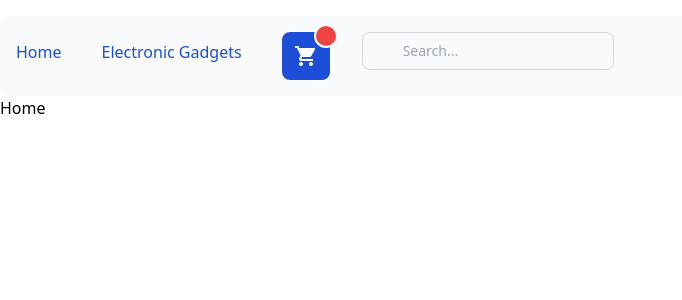
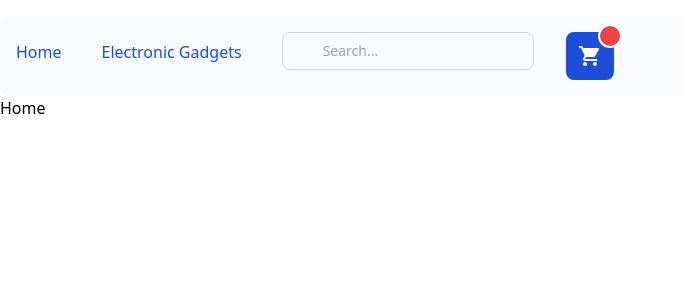
Before and after one commit to ReddyDivya/e-Commerce, a React (Create React App) app: page / in a window 1280 px wide. Shown: the top 300 px of the page, without its empty margins (0-682 px from the left). Built offline with nearby package versions, Linux system fonts and the light colour scheme; no server answers.

Commit message:
updating navbar

```diff
--- a/src/components/Cart/Cart.js
+++ b/src/components/Cart/Cart.js
@@ -4,19 +4,10 @@ import CartItem from "../Cart/CartItem";
 
 export default function Cart({ cart }) {
 
-    const EmptyCart = () => {
     return (
-            <div>
-                <article class="prose lg:prose-xl">
-                    You have no items in your shopping cart,
-                    &nbsp;<Link to="/products">start adding some!</Link>
-                </article>
-            </div>
-        )
-    }
-
-    const FilledCart = () => {
-        return (
+        <div className="m-10 p-4 w-4/4 bg-white rounded-lg border shadow-md">
+            {
+                (cart.total_items > 0 ? (
                     <>
                         <div className="flex justify-between items-center mb-4">
                             <h5 className="text-5xl font-bold text-gray-900">Cart Items</h5>
@@ -31,13 +22,14 @@ export default function Cart({ cart }) {
                             </ul>
                         </div>
                     </>
-        )
-    }
-
-    return (
-        <div className="m-10 p-4 w-4/4 bg-white rounded-lg border shadow-md">
-            {
-                (cart.total_items > 0 ? FilledCart() : EmptyCart())
+                ) : (
+                    <div>
+                        <article class="prose lg:prose-xl">
+                            You have no items in your shopping cart,
+                            &nbsp;<Link to="/products">start adding some!</Link>
+                        </article>
+                    </div>
+                ))
             }
         </div>
     )
--- a/src/components/Navbar/Navbar.js
+++ b/src/components/Navbar/Navbar.js
@@ -1,21 +1,17 @@
 import React from 'react';
 import Products from "../Products/Products";
-import { BrowserRouter as Router, Route, Link, Routes } from 'react-router-dom';
+import { BrowserRouter as Router, Route, Link, Routes, useLocation } from 'react-router-dom';
 import Cart from "../Cart/Cart";
 
 export default function Navbar({ totalItems }) {
+
+    const location = useLocation();
 
     return (
         <div className="w-full">
             <ul className="flex flex-col p-4 mt-4 bg-gray-50 rounded-lg border-x-gray-100 md:flex-row md:space-x-8">
                 <li className="py-2 pr-2 text-white bg-blue-700 rounded md:bg-transparent md:text-blue-700 md:flex-row md:space-x-8"><Link to="/home">Home</Link></li>
                 <li className="py-2 pr-2 text-white bg-blue-700 rounded md:bg-transparent md:text-blue-700 md:flex-row md:space-x-8"><Link to="/products">Electronic Gadgets</Link></li>
-                <button type="button" className="inline-flex relative items-center p-3 text-sm font-medium text-center text-white bg-blue-700 rounded-lg hover:bg-blue-800 focus:ring-4 focus:outline-none focus:ring-blue-300 dark:bg-blue-600 dark:hover:bg-blue-700 dark:focus:ring-blue-800">
-                    <div className="inline-flex absolute -top-2 -right-2 justify-center items-center w-6 h-6 text-xs font-bold text-white bg-red-500 rounded-full border-2 border-white dark:border-gray-900">{totalItems}</div>
-                    <Link to="/cart">
-                        <svg xmlns="http://www.w3.org/2000/svg" height="24" viewBox="0 0 24 24" width="24"><path d="M0 0h24v24H0z" fill="none" /><path d="M7 18c-1.1 0-1.99.9-1.99 2S5.9 22 7 22s2-.9 2-2-.9-2-2-2zM1 2v2h2l3.6 7.59-1.35 2.45c-.16.28-.25.61-.25.96 0 1.1.9 2 2 2h12v-2H7.42c-.14 0-.25-.11-.25-.25l.03-.12.9-1.63h7.45c.75 0 1.41-.41 1.75-1.03l3.58-6.49c.08-.14.12-.31.12-.48 0-.55-.45-1-1-1H5.21l-.94-2H1zm16 16c-1.1 0-1.99.9-1.99 2s.89 2 1.99 2 2-.9 2-2-.9-2-2-2z" fill="#fff" /></svg>
-                    </Link>
-                </button>
                 <div className="hidden relative md:block left">
                     <div className="flex absolute inset-y-0 left-0 items-center pl-3 pointer-events-none">
                         {/* <svg className="w-5 h-5 text-gray-500" aria-hidden="true" fill="currentColor" viewBox="0 0 20 20" xmlns="http://www.w3.org/2000/svg"><path fill-rule="evenodd" d="M8 4a4 4 0 100 8 4 4 0 000-8zM2 8a6 6 0 1110.89 3.476l4.817 4.817a1 1 0 01-1.414 1.414l-4.816-4.816A6 6 0 012 8z" clip-rule="evenodd"></path></svg> */}
@@ -23,6 +19,17 @@ export default function Navbar({ totalItems }) {
                     </div>
                     <input type="text" id="search-navbar" className="block p-2 pl-10 w-full text-gray-900 bg-gray-50 rounded-lg border border-gray-300 sm:text-sm focus:ring-blue-500 focus:border-blue-500 dark:bg-gray-700 dark:border-gray-600 dark:placeholder-gray-400 dark:text-white dark:focus:ring-blue-500 dark:focus:border-blue-500" placeholder="Search..." />
                 </div>
+                {
+                    location.pathname != "/cart" && (
+                        <button type="button" className="inline-flex relative place-items-end p-3 text-sm font-medium text-center text-white bg-blue-700 rounded-lg hover:bg-blue-800 focus:ring-4 focus:outline-none focus:ring-blue-300 dark:bg-blue-600 dark:hover:bg-blue-700 dark:focus:ring-blue-800">
+                            <div className="inline-flex absolute -top-2 -right-2 justify-center items-center w-6 h-6 text-xs font-bold text-white bg-red-500 rounded-full border-2 border-white dark:border-gray-900">{totalItems}</div>
+                            <Link to="/cart">
+                                <svg xmlns="http://www.w3.org/2000/svg" height="24" viewBox="0 0 24 24" width="24"><path d="M0 0h24v24H0z" fill="none" /><path d="M7 18c-1.1 0-1.99.9-1.99 2S5.9 22 7 22s2-.9 2-2-.9-2-2-2zM1 2v2h2l3.6 7.59-1.35 2.45c-.16.28-.25.61-.25.96 0 1.1.9 2 2 2h12v-2H7.42c-.14 0-.25-.11-.25-.25l.03-.12.9-1.63h7.45c.75 0 1.41-.41 1.75-1.03l3.58-6.49c.08-.14.12-.31.12-.48 0-.55-.45-1-1-1H5.21l-.94-2H1zm16 16c-1.1 0-1.99.9-1.99 2s.89 2 1.99 2 2-.9 2-2-.9-2-2-2z" fill="#fff" /></svg>
+                            </Link>
+                        </button>
+                    )
+                }
+
             </ul>
         </div >
     )
```
Lines whose indentation alone changed are shown as unchanged.
